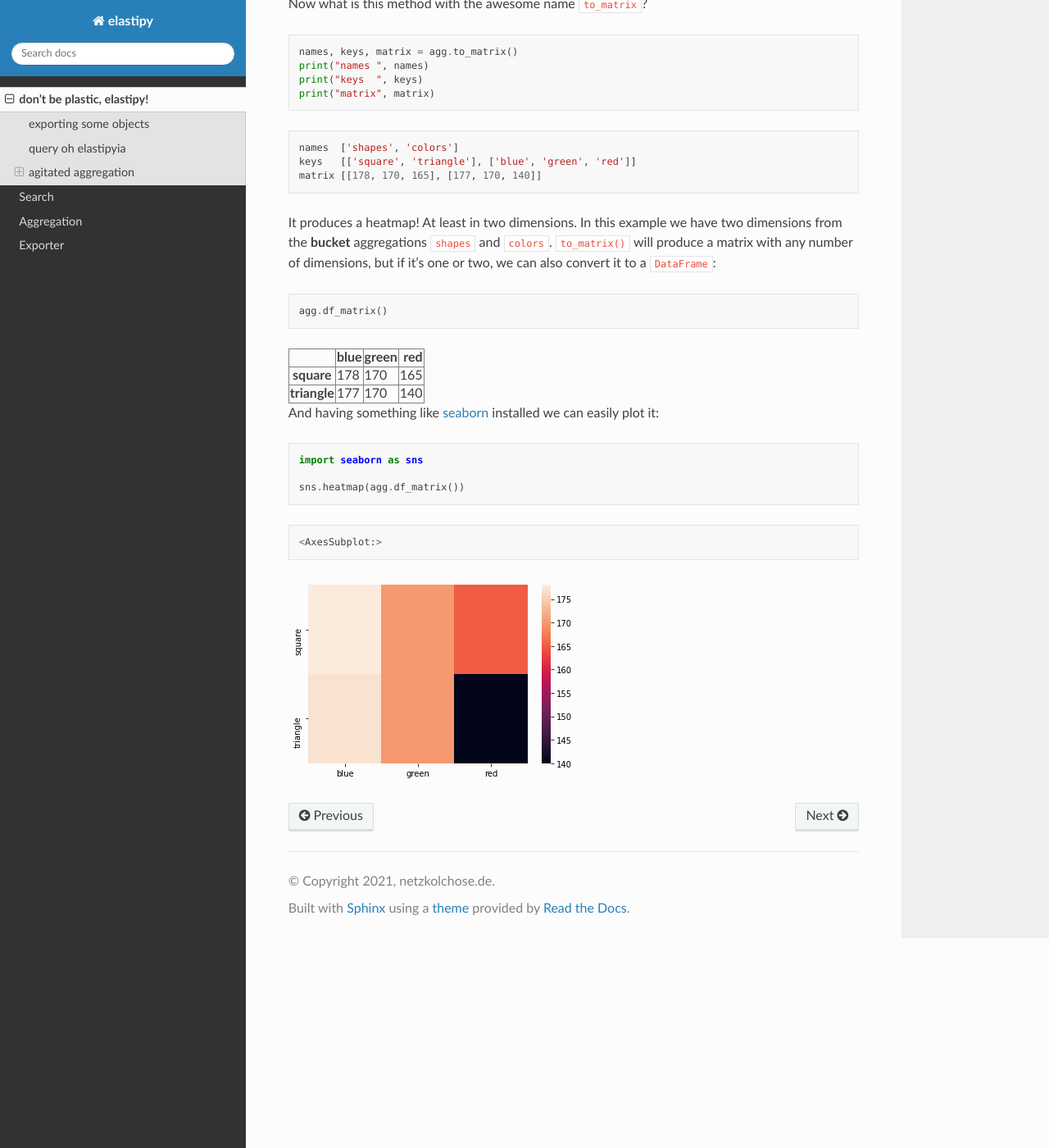
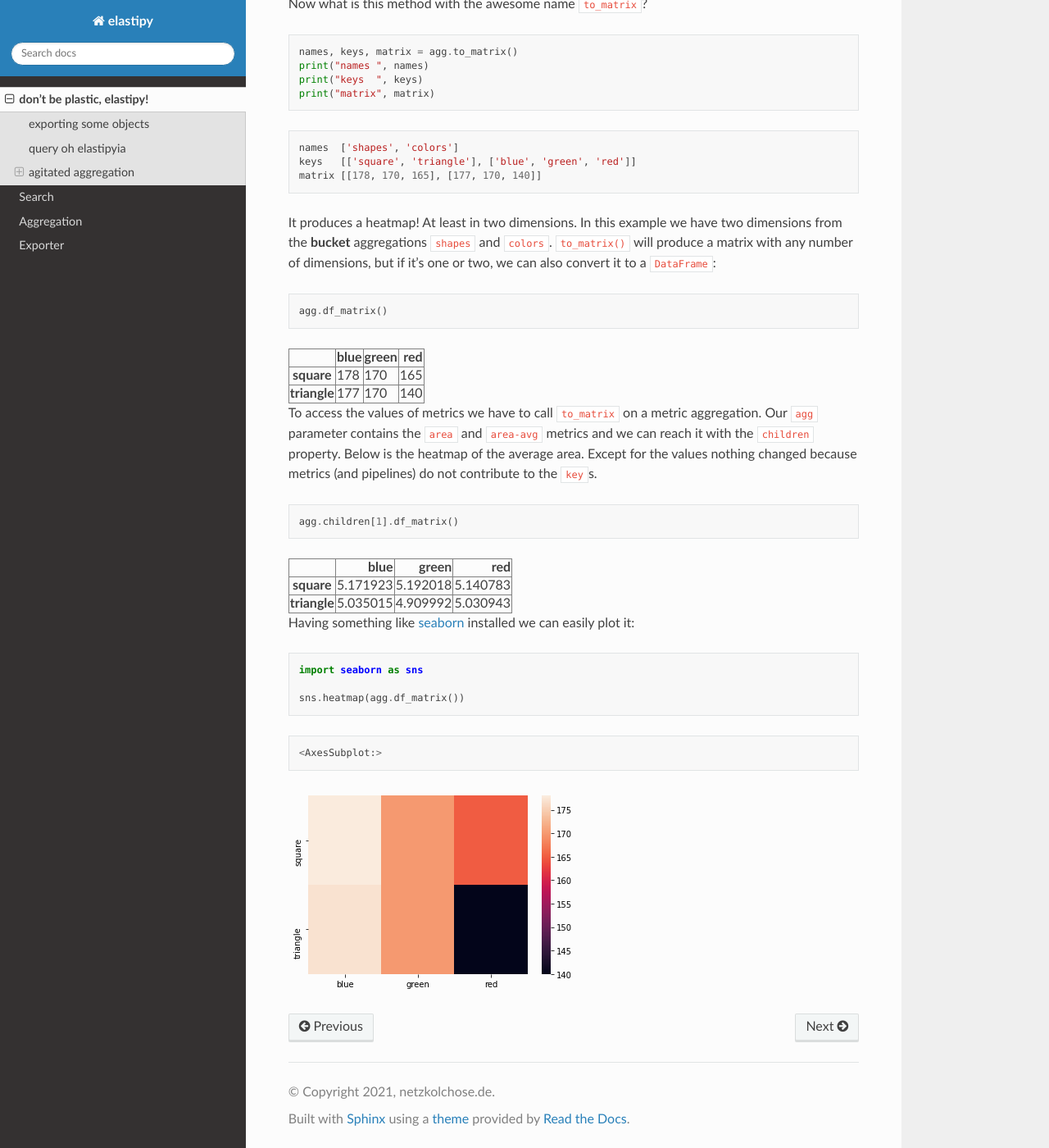
Before and after one commit to netzkolchose/elastipy, a Sphinx documentation site: the page built from docs/tutorial.rst, in a window 1280 px wide and 1400 px high, scrolled down 12606 px. Shown: the whole window at 82% size. Built offline with Sphinx 7.4.7 and the Read the Docs theme 2.0.0, drawn with Linux system fonts in a browser that asks for light colours; some of the changed text lies outside the part shown.

Commit message:
update to_matrix documentation

```diff
--- a/docs/tutorial.rst
+++ b/docs/tutorial.rst
@@ -234,7 +234,7 @@ Better execute the search now before the body get's too complicated:
 .. parsed-literal::
 
     {
-      "took": 0,
+      "took": 1,
       "timed_out": false,
       "_shards": {
         "total": 1,
@@ -960,7 +960,65 @@ dimensions, but if it's one or two, we can also convert it to a
 
 
 
-And having something like `seaborn <https://seaborn.pydata.org/>`__
+To access the values of metrics we have to call ``to_matrix`` on a
+metric aggregation. Our ``agg`` parameter contains the ``area`` and
+``area-avg`` metrics and we can reach it with the ``children`` property.
+Below is the heatmap of the average area. Except for the values nothing
+changed because metrics (and pipelines) do not contribute to the
+``key``\ s.
+
+.. code:: python3
+
+    agg.children[1].df_matrix()
+
+
+
+
+.. raw:: html
+
+    <div>
+    <style scoped>
+        .dataframe tbody tr th:only-of-type {
+            vertical-align: middle;
+        }
+
+        .dataframe tbody tr th {
+            vertical-align: top;
+        }
+
+        .dataframe thead th {
+            text-align: right;
+        }
+    </style>
+    <table border="1" class="dataframe">
+      <thead>
+        <tr style="text-align: right;">
+          <th></th>
+          <th>blue</th>
+          <th>green</th>
+          <th>red</th>
+        </tr>
+      </thead>
+      <tbody>
+        <tr>
+          <th>square</th>
+          <td>5.171923</td>
+          <td>5.192018</td>
+          <td>5.140783</td>
+        </tr>
+        <tr>
+          <th>triangle</th>
+          <td>5.035015</td>
+          <td>4.909992</td>
+          <td>5.030943</td>
+        </tr>
+      </tbody>
+    </table>
+    </div>
+
+
+
+Having something like `seaborn <https://seaborn.pydata.org/>`__
 installed we can easily plot it:
 
 .. code:: python3
@@ -979,4 +1037,4 @@ installed we can easily plot it:
 
 
 
-.. image:: tutorial_files/tutorial_80_1.png
+.. image:: tutorial_files/tutorial_82_1.png
```
Also changed, not shown: other parts of docs/tutorial.rst (+3 -3 lines), docs/tutorial_files/tutorial_82_1.png (renamed from docs/tutorial_files/tutorial_80_1.png), 2 other files.
